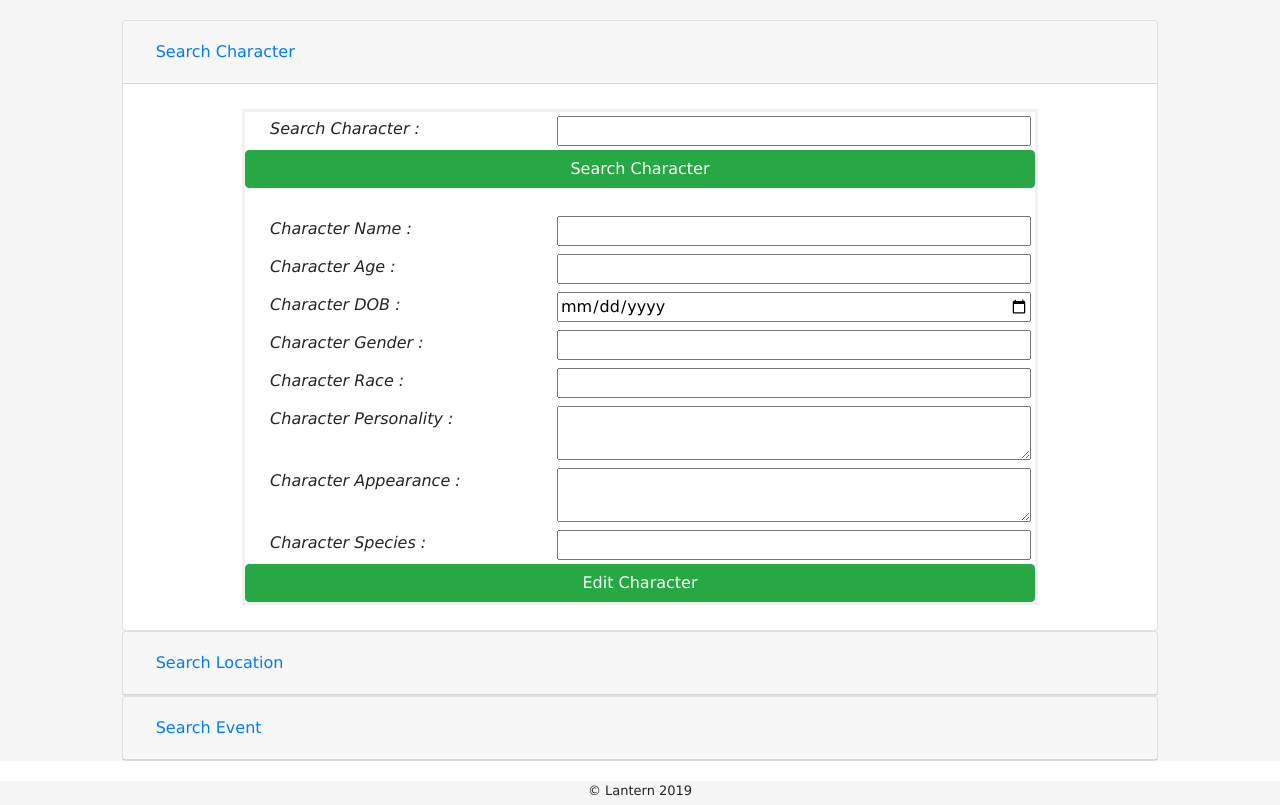
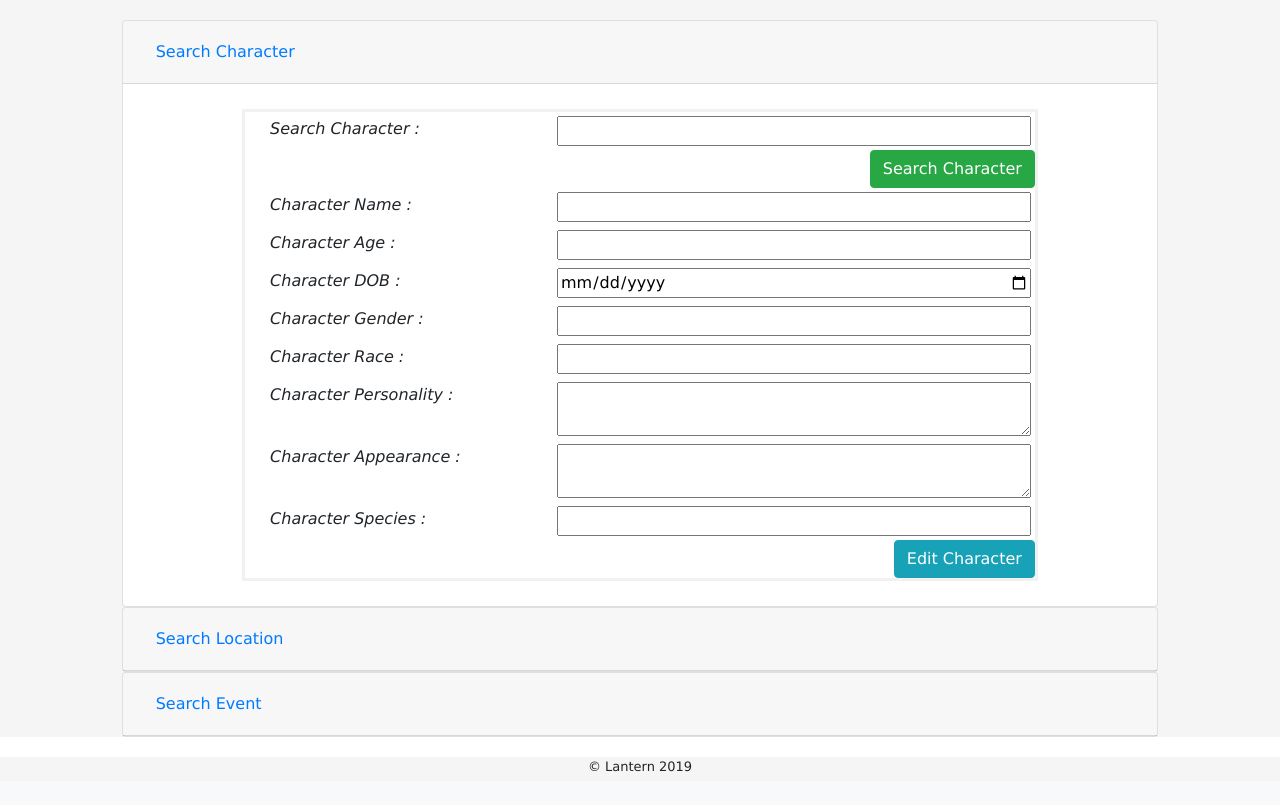
Before and after one commit to TheIrishAce/Lantern, a PHP site: page /Lantern/management.php in a window 1280 px wide. Shown: the part 126-931 px from the top of the page. After the commit the page ends 898 px from the top, so only its background shows below. Run offline with PHP 8.4, Linux system fonts and the light colour scheme; the visitor is signed in with stand-in values (Sample User, id 1).

Commit message:
Editing buttons on managment page

```diff
--- a/css/custom/management.css
+++ b/css/custom/management.css
@@ -7,9 +7,9 @@ body{
 	background-color: #f5f5f5;
 }
 
-.button{
-    background-color: #2525D5
-    color: black;
+.btn-success{
+    background-color: #FFF
+    text-color:black;
     padding 10px;
     text-align: center;
     font-size: 16px;
--- a/management.php
+++ b/management.php
@@ -48,7 +48,8 @@ if (!isset($_SESSION['userUid'])){
                              <form id="characterInputBoxes"  method="post">
 
                                  <em>Search Character : </em> <input type="text" id="searchCharacter" name="searchCharacter">
-                                 <button type="button" name="SearchCharacterButton" class="btn btn-success btn-block" onclick="return searchManagementCharacter()">Search Character</button>
+                                 <br/>
+                                 <button type="button" name="SearchCharacterButton" class="btn btn-success" onclick="return searchManagementCharacter()">Search Character</button>
                                  <br/>
                                  <em>Character Name :</em> <input id="characterName" type="text" name="characterName">
                                  <br/>
@@ -66,7 +67,7 @@ if (!isset($_SESSION['userUid'])){
                                  <br/>
                                  <em>Character Species :</em> <input id="characterSpecies" type="text" name="characterSpecies">
                                  <br/>
-                                 <button type="button" name="updateCharacterButton" class="btn btn-success btn-block" onclick ="return updateManagementCharacter()"> Edit Character</button>
+                                 <button type="button" name="updateCharacterButton" class="btn btn-info" onclick ="return updateManagementCharacter()"> Edit Character</button>
                              </form>
                          </div>
                      </div>
@@ -82,6 +83,7 @@ if (!isset($_SESSION['userUid'])){
                              <form id="locationInputBoxes" action="lib/php/insertLocation.php" method="post">
                                  <div class="form-group">
                                      <em>Search Location: </em><input id="searchLocation" type ="text" name = searchLocation>
+                                     <br/>
                                      <button id="SearchLocationButton" type ="button" name="SearchLocationButton" class="btn btn-success" onclick="return searchManagementLocation()">Search Location</button>
                                      <br/>
                                      <em>Location Name :</em> <input id="locationName" type="text" name="locationName">
@@ -96,7 +98,7 @@ if (!isset($_SESSION['userUid'])){
                                      <br/>
                                      <em>Location Description :</em> <input id="locationDescription" type="text" name="locationDescription">
                                      <br/>
-                                     <input type="submit" value="Edit Location">
+                                     <button type="button" name="updateLocationButton" class="btn btn-info" onclick ="return updateManagementLocation()"> Edit Location</button>
                                  </div>
                              </form>
                          </div>
@@ -112,6 +114,7 @@ if (!isset($_SESSION['userUid'])){
                          <div class="card-body">
                              <form id="eventInputBoxes" action = "lib/php/insertEvent.php" method ="post">
                                  <em>Search Events: </em><input id="searchEvent" type="text" name="searchEvent">
+                                 <br/>
                                  <button id ="SearchEventButton" type="button" name="SearchEventButton" class="btn btn-success" onclick="return searchManagementEvent()">Search Event</button>
                                  <br/>
                                  <em>Event Name: </em><input id="eventName" type="text" name="eventName">
@@ -124,7 +127,7 @@ if (!isset($_SESSION['userUid'])){
                                  <br/>
                                  <em>Event Description :</em> <textarea id="eventDescription" type="text" name="eventDescription"></textarea>
                                  <br/>
-                                 <input type="submit" name="Create Event" value ="Edit Event">
+                                 <button type="button" name="updateEventButton" class="btn btn-info" onclick ="return updateManagementEvent()"> Edit Event</button>
                              </form>
                          </div>
                      </div>
```
